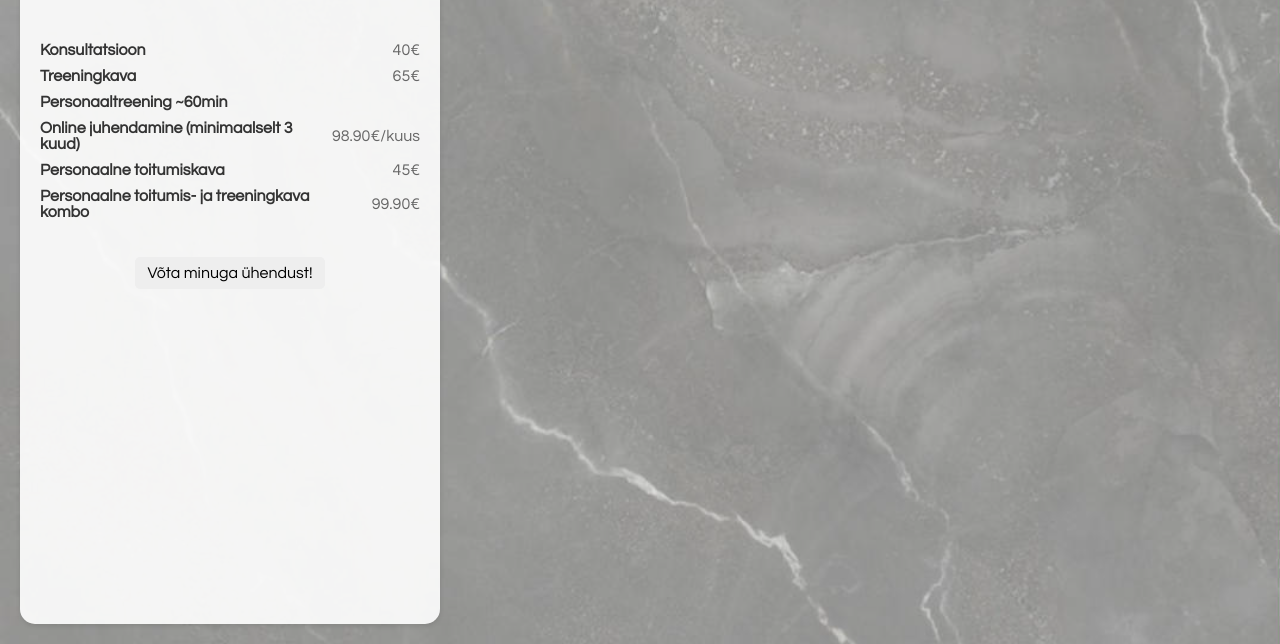
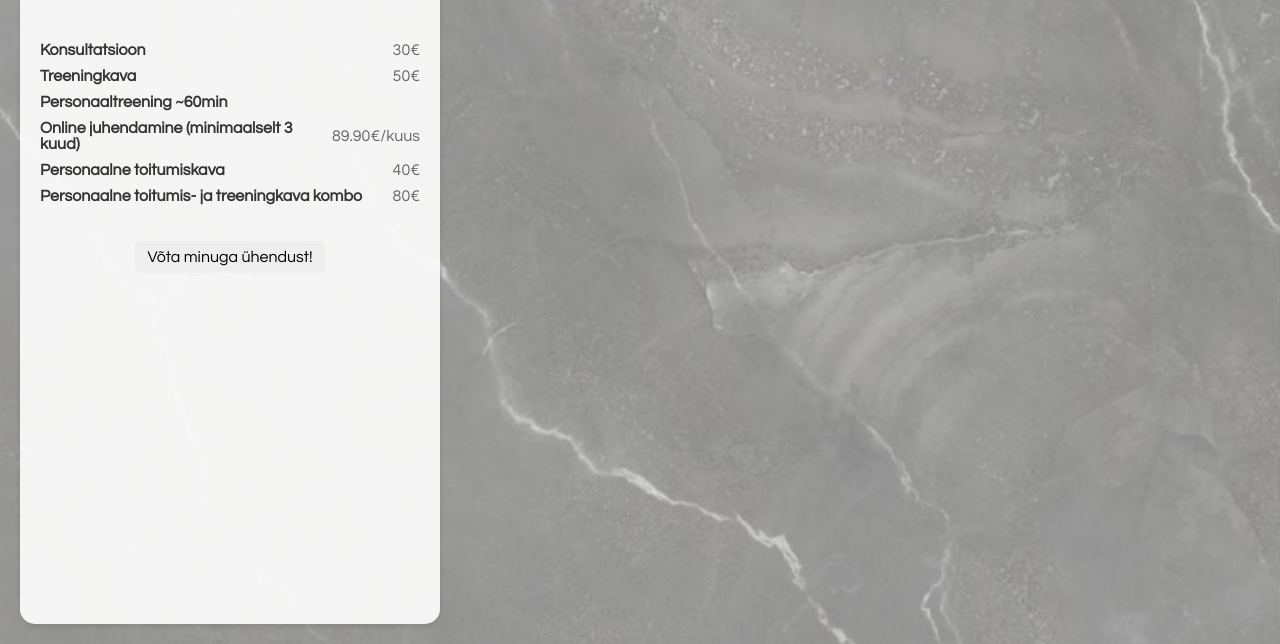
Before and after one commit to marieluha/geidiwellness_webpage, a plain HTML site: page teenused.html in a window 1280 px wide. Shown: the part 156-800 px from the top of the page. Drawn offline with Linux system fonts and the light colour scheme.

Commit message:
hinnakiri

```diff
--- a/teenused.html
+++ b/teenused.html
@@ -173,12 +173,12 @@
     <div class="left-panel">
       <h2>Teenused</h2>
       <ul class="service-list">
-        <li><a href="#" class="service-link" data-service="konsultatsioon">Konsultatsioon</a> <span class="price">40€</span></li>
-        <li><a href="#" class="service-link" data-service="treeningkava">Treeningkava</a> <span class="price">65€</span></li>
+        <li><a href="#" class="service-link" data-service="konsultatsioon">Konsultatsioon</a> <span class="price">30€</span></li>
+        <li><a href="#" class="service-link" data-service="treeningkava">Treeningkava</a> <span class="price">50€</span></li>
         <li><a href="#" class="service-link" data-service="personaaltreening">Personaaltreening ~60min</a> <span class="price"></span></li>
-        <li><a href="#" class="service-link" data-service="online">Online juhendamine (minimaalselt 3 kuud)</a> <span class="price">98.90€/kuus</span></li>
-        <li><a href="#" class="service-link" data-service="toitumiskava">Personaalne toitumiskava</a> <span class="price">45€</span></li>
-        <li><a href="#" class="service-link" data-service="kombo">Personaalne toitumis- ja treeningkava kombo</a> <span class="price">99.90€</span></li>
+        <li><a href="#" class="service-link" data-service="online">Online juhendamine (minimaalselt 3 kuud)</a> <span class="price">89.90€/kuus</span></li>
+        <li><a href="#" class="service-link" data-service="toitumiskava">Personaalne toitumiskava</a> <span class="price">40€</span></li>
+        <li><a href="#" class="service-link" data-service="kombo">Personaalne toitumis- ja treeningkava kombo</a> <span class="price">80€</span></li>
 
       </ul>
 
@@ -209,7 +209,7 @@
     const serviceDescriptions = {
       konsultatsioon: "1:1 kohtumine/ kõne/videokõne, kus saame arutada Sinu eesmärke, treeningut, toitumist või arutada mistahes tervise teemal.<br><br>Sobib ideaalselt kui soovid personaalset juhendamist ja soovitusi.",
       treeningkava: "Koostan personaalse treeningkava vastavalt Sinu eesmärkidele, võimalustele ja arvestades Sinu tervislikku seisundit ja kehalisi iseärasusi.<br>Treeningkava on oluline Sinu eesmärkide saavutamisel. Kavas on võimalik teha muudatusi 30 päeva jooksul peale treeningkava tellimust.<br><br>Kui treeningkava kohta tekib küsimusi, olen alati olemas.",
-      personaaltreening: "Personaaltreening on treeningvorm, kus töötan Sinuga individuaalselt, keskendudes just Sinu eesmärkideleja kehalisele vormile. Näitan kuidas harjutusi õigesti sooritada, et Sa endale liiga ei teeks. Treeningud on personaalsed, ohutud ja motiveerivad- aitavad Sul saavutada tulemused samm-sammult.<br><br>Personaaltreeningud<br>1x 50€<br>3x 140€<br>5x 225€<br><br>Ei taha üksi tulla? Pole probleemi! Võta sõber kaasa ja on motivatsiooni ja lõbu topelt!<br><br>Personaaltreening sõbraga<br>1x 85€<br>3x 240€<br>8x 520€",
+      personaaltreening: "Personaaltreening on treeningvorm, kus töötan Sinuga individuaalselt, keskendudes just Sinu eesmärkideleja kehalisele vormile. Näitan kuidas harjutusi õigesti sooritada, et Sa endale liiga ei teeks. Treeningud on personaalsed, ohutud ja motiveerivad- aitavad Sul saavutada tulemused samm-sammult.<br><br>Personaaltreeningud<br>1x 40€<br>3x 110€<br><br>Ei taha üksi tulla? Pole probleemi! Võta sõber kaasa ja on motivatsiooni ja lõbu topelt!<br><br>Personaaltreening sõbraga<br>1x 65€<br>3x 180€",
       online: "Ideaalne, kui soovid mitu kuud minu tuge, juhendamist, ilma et peaksid füüsiliselt samas linnas olema. Võid treenida kodus/jõusaalis, reisil- mina olen olemas ja hoian Sind rajal.<br><br>Mida teenus sisaldab:<br>● Personaalne treeningkava<br>● Personaalne toitumiskava/toitumisjuhised<br>● Iga 4-6 nädala tagant värskendatud treeningkava järgides Sinu eesmärke<br>●1 x kuus videokõne, et arutada arengut ja vaadata kuidas Sul läinud on.",
       toitumiskava: "Koostan Sulle personaalse toitumiskava, mis toetab Sinu eesmärke ja elustiili. Kava on kohandatud Sinu vajadustele ja eelistustele ning sisaldab praktilisi juhiseid, et süüa tervislikult ja eesmärki toetavalt.<br><br>Küsimuste korral olen alati olemas!",
       kombo: "Koostan Sulle individuaalse toitumis- ja treeningkava, mis töötavad käsikäes Sinu eesmärkide saavutamiseks. Kava on kohandatud Sinu vajadustele, elustiilile ja võimalustele, et saavutada maksimaalne tulemus.<br><br>Küsimuste korral, olen alati olemas! "
```
